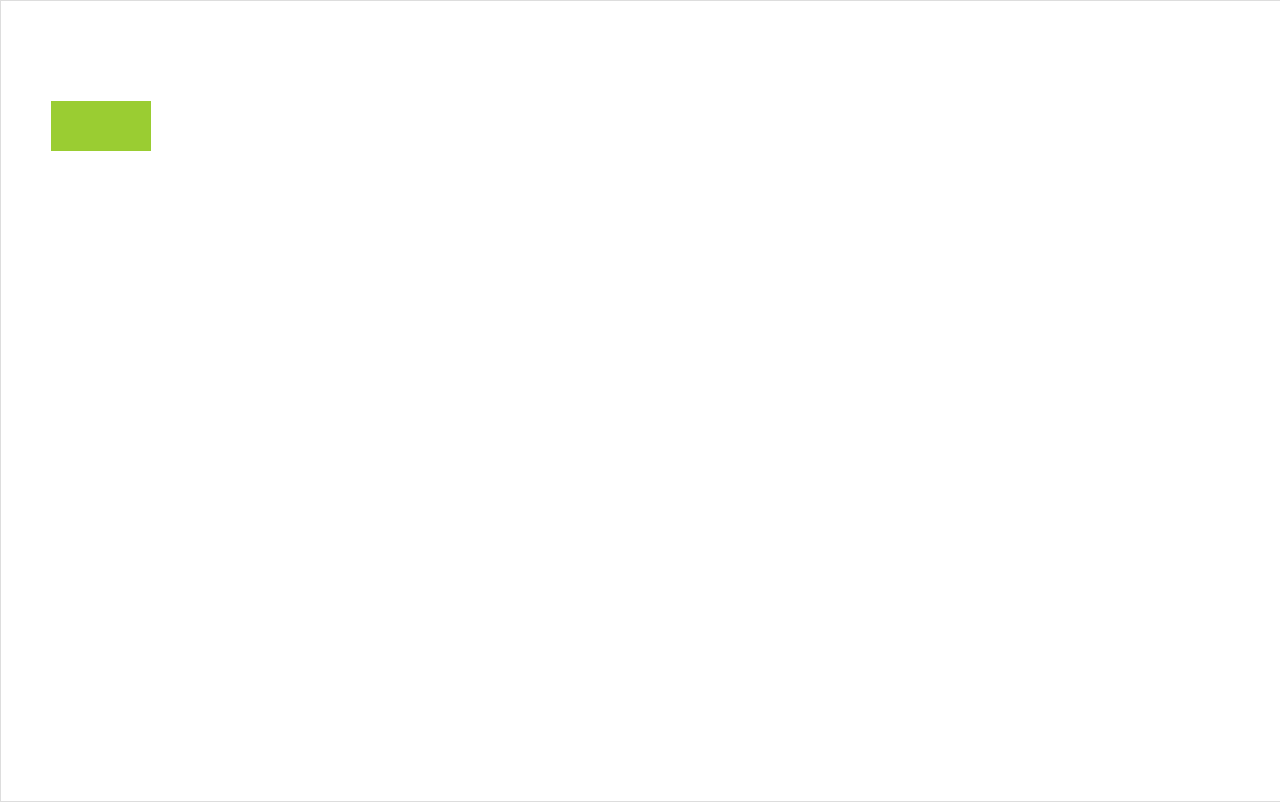
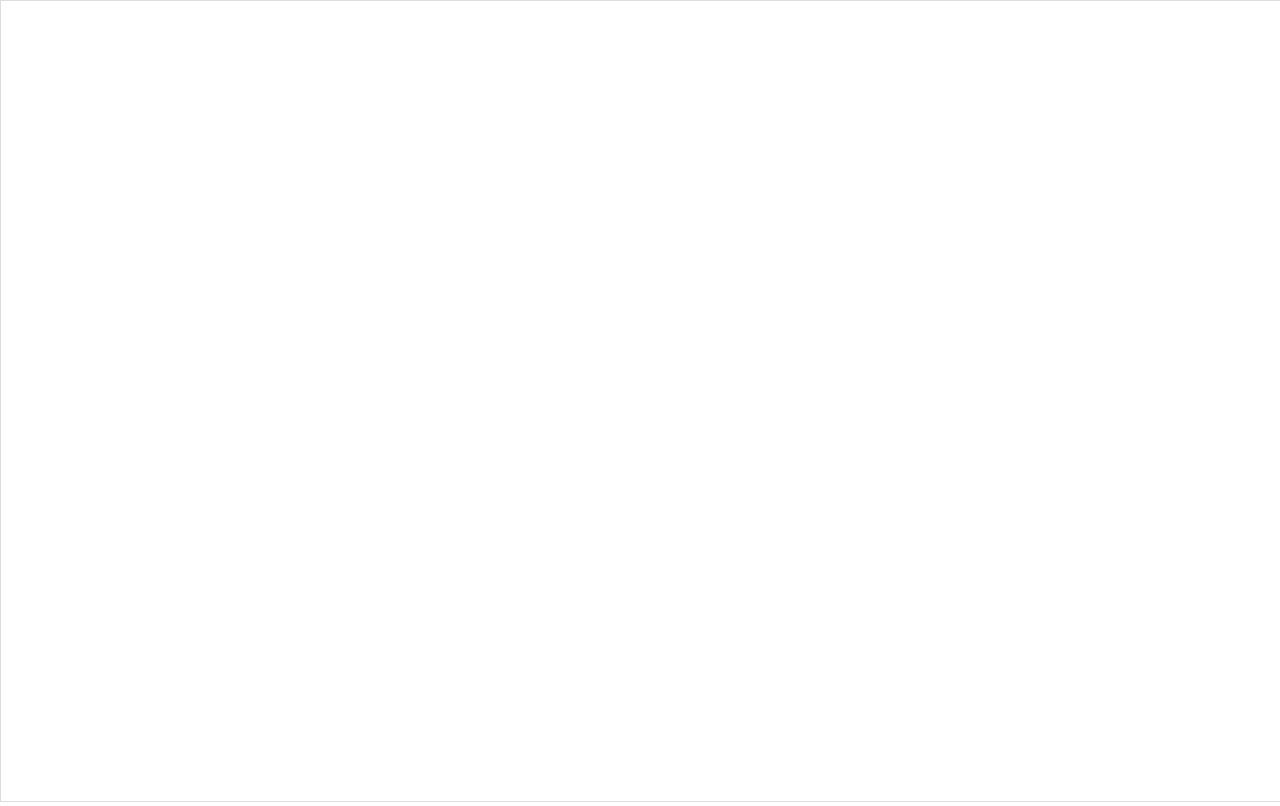
Before and after one commit to klochkovS/example_app, a React app: page / in a window 1280 px wide. Built offline with nearby package versions, Linux system fonts and the light colour scheme.

Commit message:
Add drag n drop

```diff
--- a/src/Components/Canvas/Canvas.jsx
+++ b/src/Components/Canvas/Canvas.jsx
@@ -1,11 +1,18 @@
 import React, { Component } from 'react';
 import PropTypes from 'prop-types';
+
 import checkSpace from '../../lib/checkSpace';
 
 class Canvas extends Component {
   constructor(props) {
     super(props);
+    this.state = {
+      currentId: '',
+    }
     this.handleDoubleClick = this.handleDoubleClick.bind(this);
+    this.handleMouseDown = this.handleMouseDown.bind(this);
+    this.handleMouseMove = this.handleMouseMove.bind(this);
+    this.handleMouseUp = this.handleMouseUp.bind(this);
   }
 
   handleDoubleClick(event) {
@@ -13,8 +20,6 @@ class Canvas extends Component {
     let { clientX, clientY } = event;
     clientX -= 50;
     clientY -= 25;
-    console.log('Сраблтал 2клик');
-    console.log(rectangles);
     if (checkSpace(rectangles, clientX, clientY)) {
       addRect(clientX, clientY);
     } else {
@@ -22,14 +27,43 @@ class Canvas extends Component {
     }
   }
 
+  handleMouseDown(event) {
+    const currentId = event.target.getAttribute('data-key');
+    document.addEventListener('mousemove', this.handleMouseMove);
+    this.setState({ currentId });
+  }
+
+  handleMouseMove(event) {
+    const { currentId } = this.state;
+    const { changeCoord } = this.props;
+    let { clientX, clientY } = event;
+    clientX -= 50;
+    clientY -= 25;
+    changeCoord(currentId, clientX, clientY);
+  }
+
+  handleMouseUp() {
+    document.removeEventListener('mousemove', this.handleMouseMove);
+    this.setState({ currentId: '' });
+  }
+
   render() {
     const { rectangles } = this.props;
     return (
       <svg onDoubleClick={this.handleDoubleClick} height="100%" width="100%">
         {Array.isArray(rectangles) ? rectangles.map(rect => (
-          <rect height="50" width="100" x={rect.x} y={rect.y} fill="yellowgreen" />
+          <rect
+            onMouseDown={this.handleMouseDown}
+            onMouseUp={this.handleMouseUp}
+            key={rect.id}
+            data-key={rect.id}
+            height="50"
+            width="100"
+            x={rect.x}
+            y={rect.y}
+            fill="yellowgreen"
+          />
         )) : ''}
-        <rect height="50" width="100" x="50" y="100" fill="yellowgreen" />
       </svg>
     );
   }
@@ -37,7 +71,8 @@ class Canvas extends Component {
 
 Canvas.propTypes = {
   addRect: PropTypes.func.isRequired,
-  rectangles: PropTypes.object,
+  changeCoord: PropTypes.func.isRequired,
+  rectangles: PropTypes.array,
 };
 
 export default Canvas;
--- a/src/Containers/CanvasContainer.jsx
+++ b/src/Containers/CanvasContainer.jsx
@@ -1,6 +1,9 @@
 import { connect } from 'react-redux';
 import Canvas from '../Components/Canvas/Canvas';
-import { addRect } from '../actions/actions';
+import {
+  addRect,
+  changeCoord,
+} from '../actions/actions';
 
 const mapStateToProps = state => ({
   rectangles: state,
@@ -8,6 +11,7 @@ const mapStateToProps = state => ({
 
 const mapDispatchToProps = dispatch => ({
   addRect: (x, y) => dispatch(addRect(x, y)),
+  changeCoord: (id, x, y) => dispatch(changeCoord(id, x, y)),
 });
 
 const CanvasContainer = connect(
--- a/src/actions/actions.js
+++ b/src/actions/actions.js
@@ -13,3 +13,12 @@ export const addRect = (x, y) => {
     y,
   });
 };
+
+export const changeCoord = (id, x, y) => (
+  {
+    type: C.CHANGE_COORD,
+    id,
+    x,
+    y,
+  }
+);
--- a/src/constants.js
+++ b/src/constants.js
@@ -1,5 +1,6 @@
 const constants = {
   ADD_RECT: 'ADD_RECT',
+  CHANGE_COORD: 'CHANGE_COORD',
 };
 
 export default constants;
--- a/src/reducers/reducers.js
+++ b/src/reducers/reducers.js
@@ -1,6 +1,4 @@
 import C from '../constants';
-
-
 
 export const rect = (state = {}, action) => {
   switch (action.type) {
@@ -10,6 +8,14 @@ export const rect = (state = {}, action) => {
         x: action.x,
         y: action.y,
       };
+    case C.CHANGE_COORD:
+      return (state.id !== action.id)
+        ? state
+        : {
+          ...state,
+          x: action.x,
+          y: action.y,
+        };
     default:
       return state;
   }
@@ -22,6 +28,8 @@ export const rectangles = (state = [], action) => {
         ...state,
         rect({}, action),
       ];
+    case C.CHANGE_COORD:
+      return state.map(r => rect(r, action));
     default:
       return state;
   }
```
